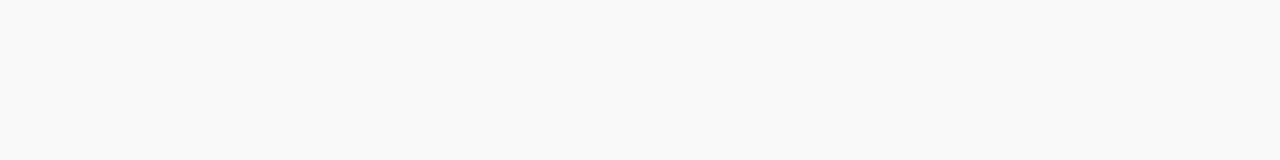
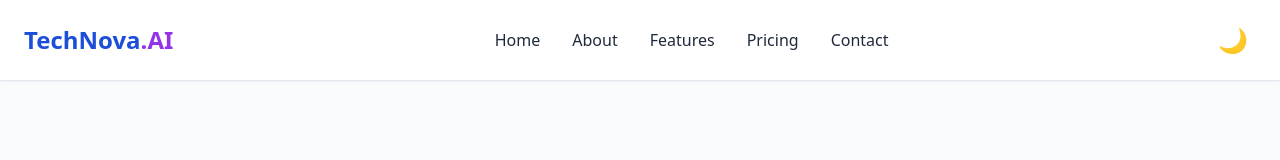
Before and after one commit to irwansyah88761-source/tugas-3.5-Irwansyah-Pratama-, a plain HTML site: page index.html in a window 1280 px wide. Drawn offline with nearby package versions, Linux system fonts and the light colour scheme.

Commit message:
Menambahkan navbar dengan tombol Dark dan Light Mode

```diff
--- a/index.html
+++ b/index.html
@@ -32,7 +32,77 @@
 
 <body class="bg-slate-50 text-slate-800 dark:bg-slate-950 dark:text-white transition-colors duration-300">
 
-    <!-- TAHAP SELANJUTNYA AKAN DITAMBAHKAN DI SINI -->
+
+<!-- TAHAP 2: NAVBAR -->
+
+<nav class="sticky top-0 z-50 bg-white dark:bg-slate-900 border-b border-slate-200 dark:border-slate-800 shadow-sm transition-colors duration-300">
+
+    <div class="max-w-7xl mx-auto px-6 py-4 flex justify-between items-center">
+
+        <!-- LOGO -->
+        <a href="#home" class="text-2xl font-bold text-blue-700 dark:text-cyan-400">
+            TechNova<span class="text-purple-600 dark:text-purple-400">.AI</span>
+        </a>
+
+        <!-- MENU DESKTOP -->
+        <div class="hidden md:flex items-center gap-8 font-medium">
+
+            <a href="#home" class="hover:text-blue-600 dark:hover:text-cyan-400">Home</a>
+
+            <a href="#about" class="hover:text-blue-600 dark:hover:text-cyan-400">About</a>
+
+            <a href="#features" class="hover:text-blue-600 dark:hover:text-cyan-400">Features</a>
+
+            <a href="#pricing" class="hover:text-blue-600 dark:hover:text-cyan-400">Pricing</a>
+
+            <a href="#contact" class="hover:text-blue-600 dark:hover:text-cyan-400">Contact</a>
+
+        </div>
+
+        <!-- TOMBOL TEMA DAN HAMBURGER -->
+        <div class="flex items-center gap-3">
+
+            <!-- DARK MODE / LIGHT MODE -->
+            <button id="themeBtn"
+                type="button"
+                class="text-2xl p-2 rounded-xl hover:bg-slate-100 dark:hover:bg-slate-800 transition"
+                aria-label="Ganti tema">
+                🌙
+            </button>
+
+            <!-- HAMBURGER -->
+            <button id="menuBtn"
+                type="button"
+                class="md:hidden text-3xl text-blue-700 dark:text-white"
+                aria-label="Buka menu"
+                aria-expanded="false">
+                ☰
+            </button>
+
+        </div>
+
+    </div>
+
+    <!-- MENU MOBILE -->
+    <div id="mobileMenu"
+        class="hidden md:hidden bg-blue-50 dark:bg-slate-800 border-t border-slate-200 dark:border-slate-700 px-6 py-5 space-y-4">
+
+        <a href="#home" class="block hover:text-blue-600 dark:hover:text-cyan-400">Home</a>
+
+        <a href="#about" class="block hover:text-blue-600 dark:hover:text-cyan-400">About</a>
+
+        <a href="#features" class="block hover:text-blue-600 dark:hover:text-cyan-400">Features</a>
+
+        <a href="#pricing" class="block hover:text-blue-600 dark:hover:text-cyan-400">Pricing</a>
+
+        <a href="#contact" class="block hover:text-blue-600 dark:hover:text-cyan-400">Contact</a>
+
+    </div>
+
+</nav>
+
+<!-- AKHIR TAHAP 2 -->
+
 
 </body>
 
```
